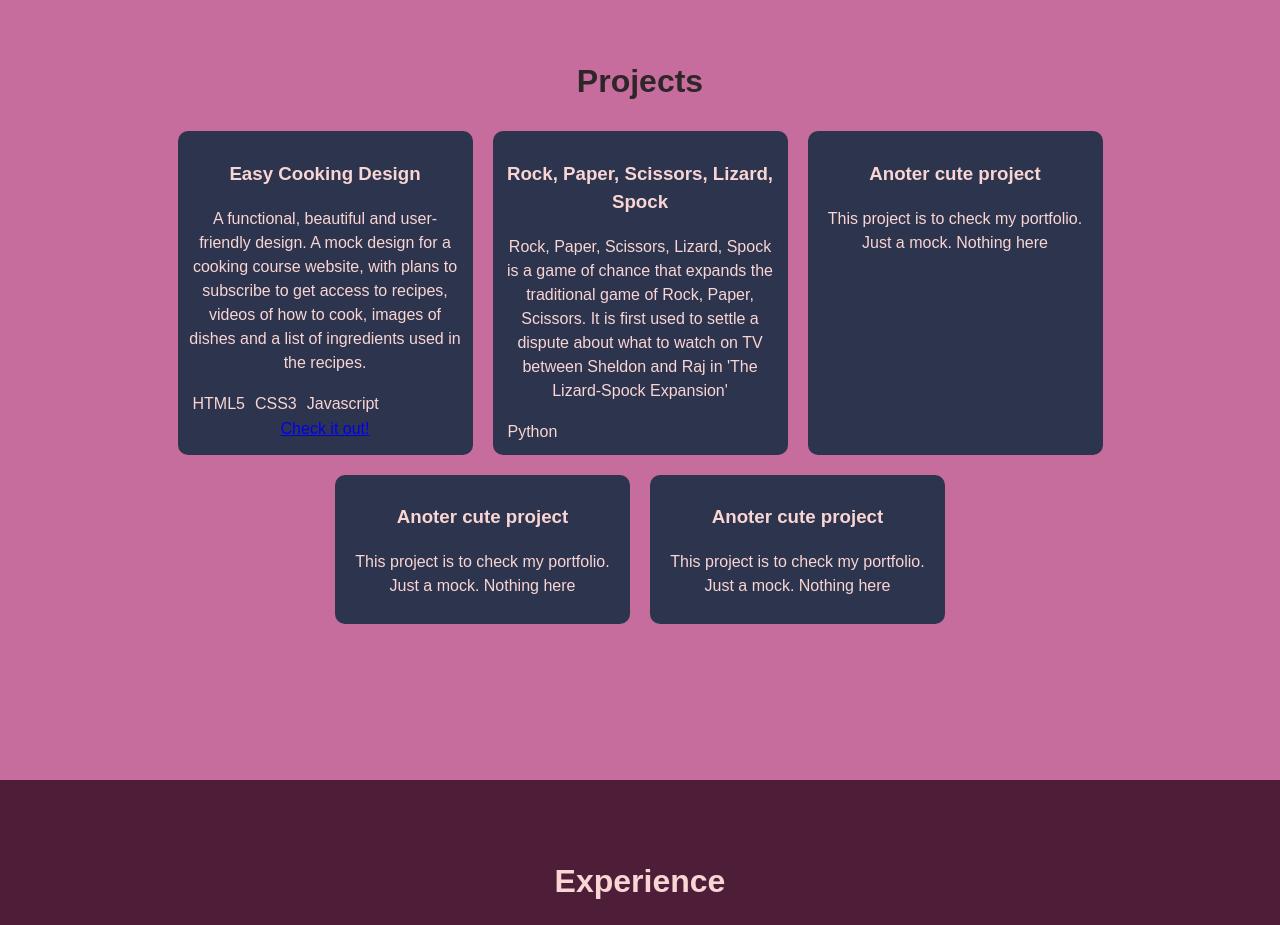
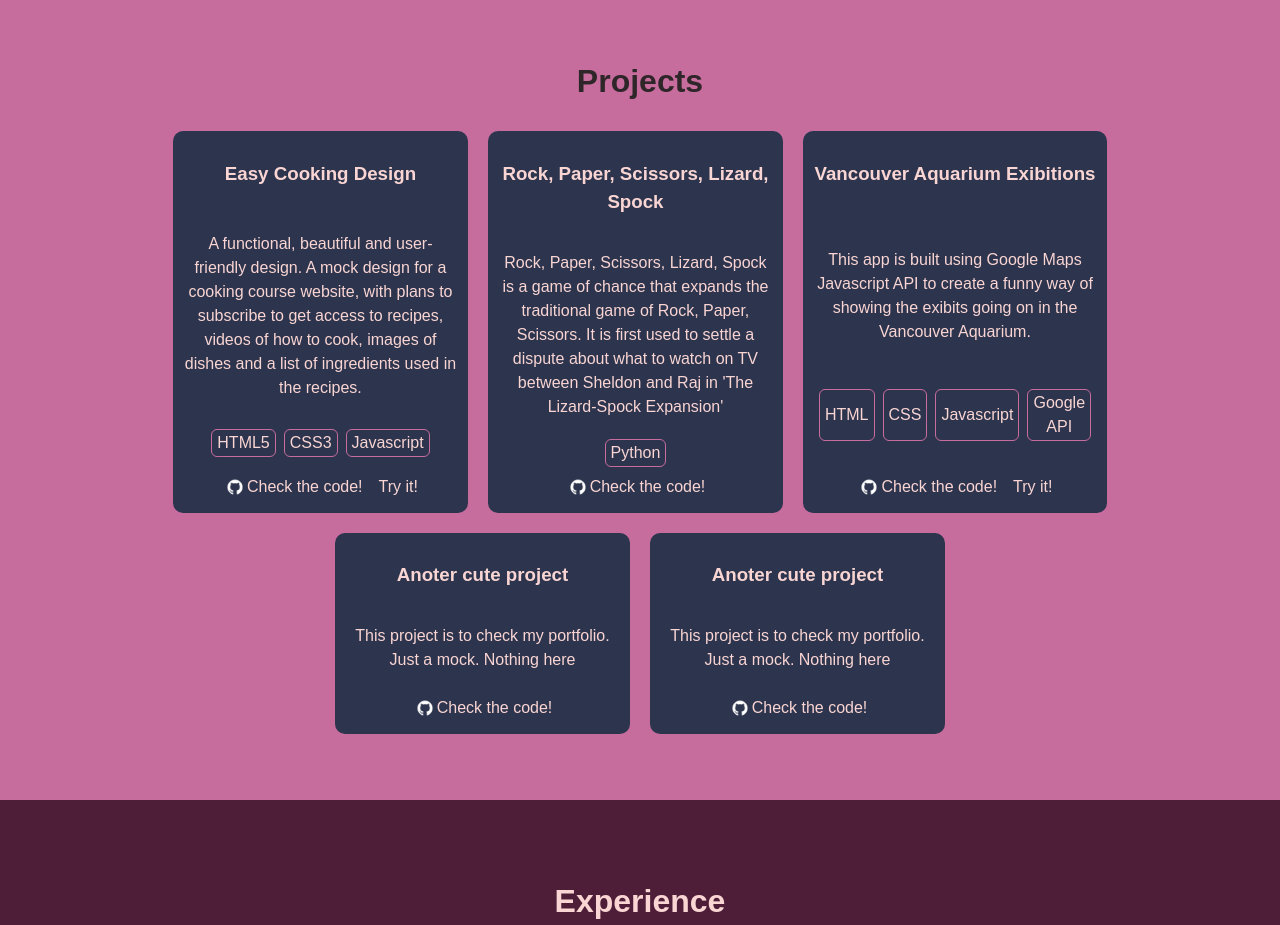
Before and after one commit to laislodi/portfolio, a React (Create React App) app: page / in a window 1280 px wide. Shown: the part 820-1745 px from the top of the page. Built offline with nearby package versions, Linux system fonts and the light colour scheme.

Commit message:
Add Project and adjust the styles

```diff
--- a/public/index.html
+++ b/public/index.html
@@ -8,7 +8,7 @@
     />
     <meta name="theme-color" content="#000000" />
     <title>Lais Gabrielle Lodi</title>
-    <link rel="shortcut icon" href="./logo-purple.png" />
+    <link rel="shortcut icon" href="./logo-purple-sm.png" />
     <link href="https://fonts.googleapis.com/icon?family=Material+Icons"
       rel="stylesheet">
     <link rel="preload" href="./profile-image.jpg" as="image" fetchPriority="high" data-head-react="true"/>
--- a/src/assets/data/resume.js
+++ b/src/assets/data/resume.js
@@ -209,12 +209,12 @@ export const RESUME = {
       "screenshots": []
     },
     {
-      "name": "Anoter cute project",
-      "description": "This project is to check my portfolio. Just a mock. Nothing here",
-      "url": "",
-      "github": "https://github.com/laislodi/",
-      "languages": [],
-      "technologies": [],
+      "name": "Vancouver Aquarium Exibitions",
+      "description": "This app is built using Google Maps Javascript API to create a funny way of showing the exibits going on in the Vancouver Aquarium.",
+      "url": "https://laislodi.github.io/vancouver-aquarium-map/",
+      "github": "https://github.com/laislodi/vancouver-aquarium-map/",
+      "languages": ["HTML", "CSS", "Javascript"],
+      "technologies": ["Google API"],
       "screenshots": []
     },
     {
--- a/src/components/Projects/Projects.css
+++ b/src/components/Projects/Projects.css
@@ -19,6 +19,8 @@
 }
 
 .project-info {
+  display: flex;
+  justify-content: space-between;
   flex-basis: 45%;
   background-color: var(--accent-dark-blue);
   border-radius: 10px;
@@ -29,15 +31,22 @@
 
 ul.tech-list {
   display: flex;
+  justify-content: center;
   padding-left: 0;
+  margin: 2px;
 }
 
 ul.tech-list li {
+  display: flex;
+  justify-content: center;
   padding: 1px 5px;
+  margin: 2px 4px;
+  border: 1px solid var(--accent-light-pink);
+  border-radius: 6px;
 }
 
 ul.tech-list li:hover {
-  border: 1px solid var(--shadow-pink);
+  border: 1px solid var(--accent-light-pink);
   box-shadow: 2px 2px 2px var(--shadow-pink);
   border-radius: 6px;
 }
@@ -45,7 +54,37 @@ ul.tech-list li:hover {
 .project-list li {
   display: flex;
   flex-direction: column;
+}
 
+.project-info .project-links {
+  display: flex;
+  justify-content: center;
+  margin: 4px 0;
+  gap: 1rem;
+}
+
+.project-links a {
+  text-decoration: none;
+  color: var(--white);
+  display: flex;
+}
+
+.project-links a:hover {
+  color: var(--accent-pink);
+  text-shadow: var(--shadow-pink) 3px 3px 4px;
+}
+
+.project-links a img {
+  margin: auto;
+}
+
+img.white {
+  filter: invert(100%);
+}
+
+.project-links a .github-link {
+  height: 1.5rem;
+  width: 1.5rem;
 }
 
 @media(min-width: 1280px) {
@@ -63,11 +102,6 @@ ul.tech-list li:hover {
 }
 
 @media (max-width: 800px) {
-  .back-button {
-    position: fixed;
-    bottom: 20px;
-    right: 20px;
-  }
   #projects {
     padding: 15px;
   }
--- a/src/components/Projects/Projects.jsx
+++ b/src/components/Projects/Projects.jsx
@@ -1,5 +1,6 @@
 // This component is gonna be used to show my personal projects
 import { RESUME } from "../../assets/data/resume.js";
+import GitHubImg from "../../assets/images/github-logo.png";
 import "./Projects.css";
 
 export default function Projects() {
@@ -10,7 +11,7 @@ export default function Projects() {
       <a href="#projects" className="title-link"><h1>Projects</h1></a>
       <ul className="project-list">
         {projects.map((project, index) => (
-          <div key={project.name.concat(index.toString())} className="project-info">
+          <li key={project.name.concat(index.toString())} className="project-info">
             <h3>{project.name}</h3>
             <p>{project.description}</p>
             <ul className="tech-list">
@@ -25,12 +26,21 @@ export default function Projects() {
                 </li>
               ))}
             </ul>
-            { project.url &&
-              <a href={project.url} target="_blank">
-                <label>Check it out!</label>
+            <div className="project-links">
+              { project.github &&
+              <a href={project.github} target="_blank">
+                <img className="github-link white" src={GitHubImg} alt="GitHub logo" />
+                <span>Check the code!</span>
               </a>
-            }
-          </div>
+              }
+
+              { project.url &&
+                <a href={project.url} target="_blank">
+                  <span>Try it!</span>
+                </a>
+              }
+            </div>
+          </li>
         ))}
       </ul>
     </section>
```
